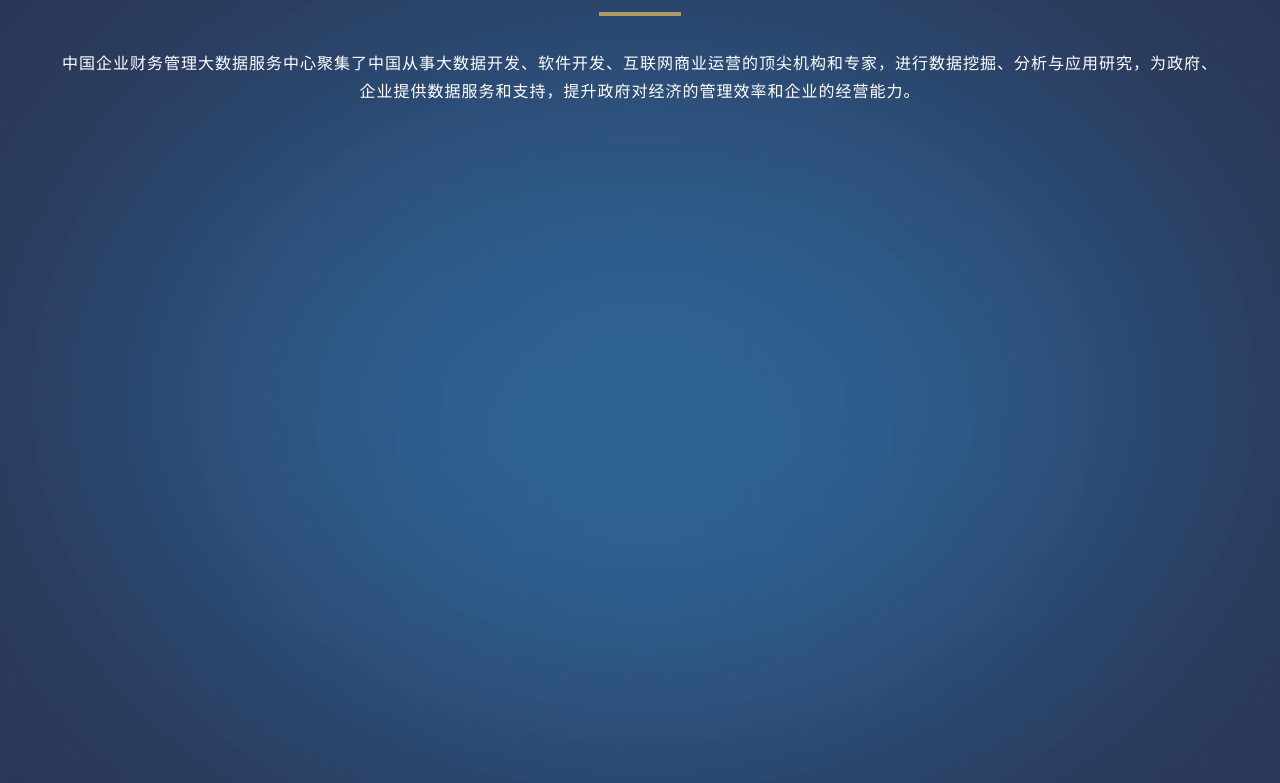
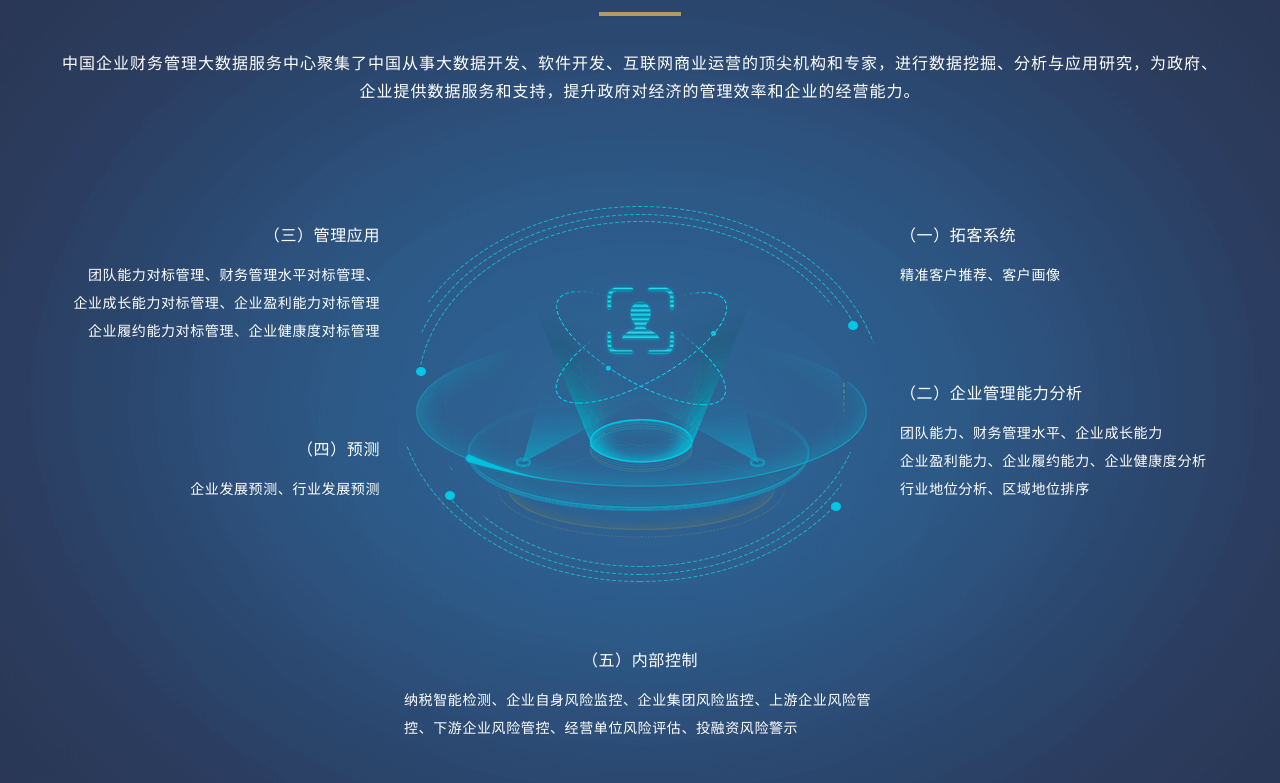
Before and after one commit to QiankunH1/new_rdzb, a plain HTML site: page quality.html in a window 1280 px wide. Shown: the part 2317-3100 px from the top of the page. Drawn offline with Linux system fonts and the light colour scheme.

Commit message:
质量页面底部添加

```diff
--- a/css/quality.css
+++ b/css/quality.css
@@ -156,6 +156,8 @@
     position: absolute;
     color: #fff;
     z-index: 2;
+    top: 0;
+    left: 0;
     margin-top: 95px;
     text-align: left;
 }
@@ -271,16 +273,58 @@
     margin: 15px auto 0px;
     background-color: #b39b66
 }
-.list_4 .container p{
+.list_4 .container .p{
     padding: 0 20px;
     margin-top: 34px;
     line-height: 28px;
 	letter-spacing: 1px;
 }
-
-
-
-
+.list_4 .container .wrap{
+    position: relative;
+    margin-top: 70px;
+}
+.list_4 .container .top_wrap{
+    height: 470px;
+}
+.list_4 .l_box{
+    text-align: right;
+}
+.list_4 .r_box{
+    text-align: left;
+}
+.list_4 .l_box div,.list_4 .r_box div{
+    width: 340px;
+    font-size: 14px;
+    margin-top: 45px;
+    margin-bottom: 90px;
+}
+.list_4 .bottom_wrap{
+    width: 472px;
+    margin: 0 auto;
+    text-align: left;
+    font-size: 14px;
+}
+.list_4 .bottom_wrap h4{
+    text-align: center;
+}
+.list_4 .container h4{
+    font-size: 16px;
+    line-height: 30px;
+    margin-bottom: 10px;
+    font-weight: normal;
+}
+.list_4 .container .top_wrap p,.list_4 .container .bottom_wrap p {
+    line-height: 28px;
+}
+.list_4 .container .center{
+    background:url("../img/quality/4-7.png") no-repeat center;
+    width: 470px;
+    height: 376px;
+    position: absolute;
+    left: 50%;
+    top: 30px;
+    margin-left: -235px;
+}
 /* foot模块 */
 .foot_wrap{
     width: 100%;
--- a/quality.html
+++ b/quality.html
@@ -120,21 +120,39 @@
                     <h3>大数据管理服务</h3>
                     <div class="h_line"></div>
                     <div class="container">
-                            <p>中国企业财务管理大数据服务中心聚集了中国从事大数据开发、软件开发、互联网商业运营的顶尖机构和专家，进行数据挖掘、分析与应用研究，为政府、企业提供数据服务和支持，提升政府对经济的管理效率和企业的经营能力。</p>
+                            <p class="p">中国企业财务管理大数据服务中心聚集了中国从事大数据开发、软件开发、互联网商业运营的顶尖机构和专家，进行数据挖掘、分析与应用研究，为政府、企业提供数据服务和支持，提升政府对经济的管理效率和企业的经营能力。</p>
                             <div class="wrap">
-                                <div class="top_wrap">
-                                    <div class="l_box">
-                                        <div></div>
-                                        <div></div>
+                                <div class="top_wrap clearfix">
+                                    <div class="l_box fl">
+                                        <div>
+                                            <h4>（三）管理应用</h4>
+                                            <p>团队能力对标管理、财务管理水平对标管理、</p>
+                                            <p>企业成长能力对标管理、企业盈利能力对标管理</p>
+                                            <p>企业履约能力对标管理、企业健康度对标管理</p>
+                                        </div>
+                                        <div>
+                                            <h4>（四）预测</h4>
+                                            <p>企业发展预测、行业发展预测</p>
+                                        </div>
                                     </div>
-                                    <div class="r_box">
-                                        <div></div>
-                                        <div></div>
+                                    <div class="r_box fr">
+                                        <div>
+                                            <h4>（一）拓客系统</h4>
+                                            <p>精准客户推荐、客户画像</p>
+                                        </div>
+                                        <div>
+                                            <h4>（二）企业管理能力分析</h4>
+                                            <p>团队能力、财务管理水平、企业成长能力</p>
+                                            <p>企业盈利能力、企业履约能力、企业健康度分析</p>
+                                            <p>行业地位分析、区域地位排序</p>
+                                        </div>
                                     </div>
                                 </div>
                                 <div class="bottom_wrap">
-
+                                    <h4>（五）内部控制</h4>
+                                    <p>纳税智能检测、企业自身风险监控、企业集团风险监控、上游企业风险管控、下游企业风险管控、经营单位风险评估、投融资风险警示</p>
                                 </div>
+                                <div class="center"></div>
                             </div>
                     </div>
                 </div>
```
